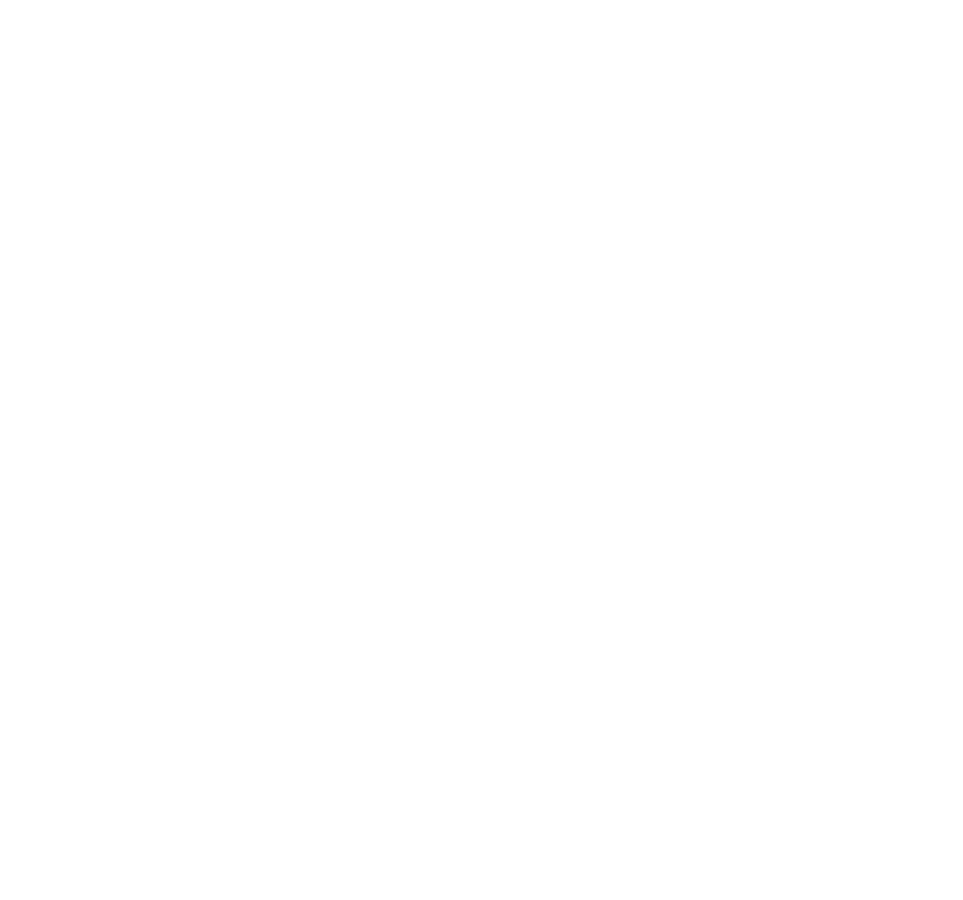
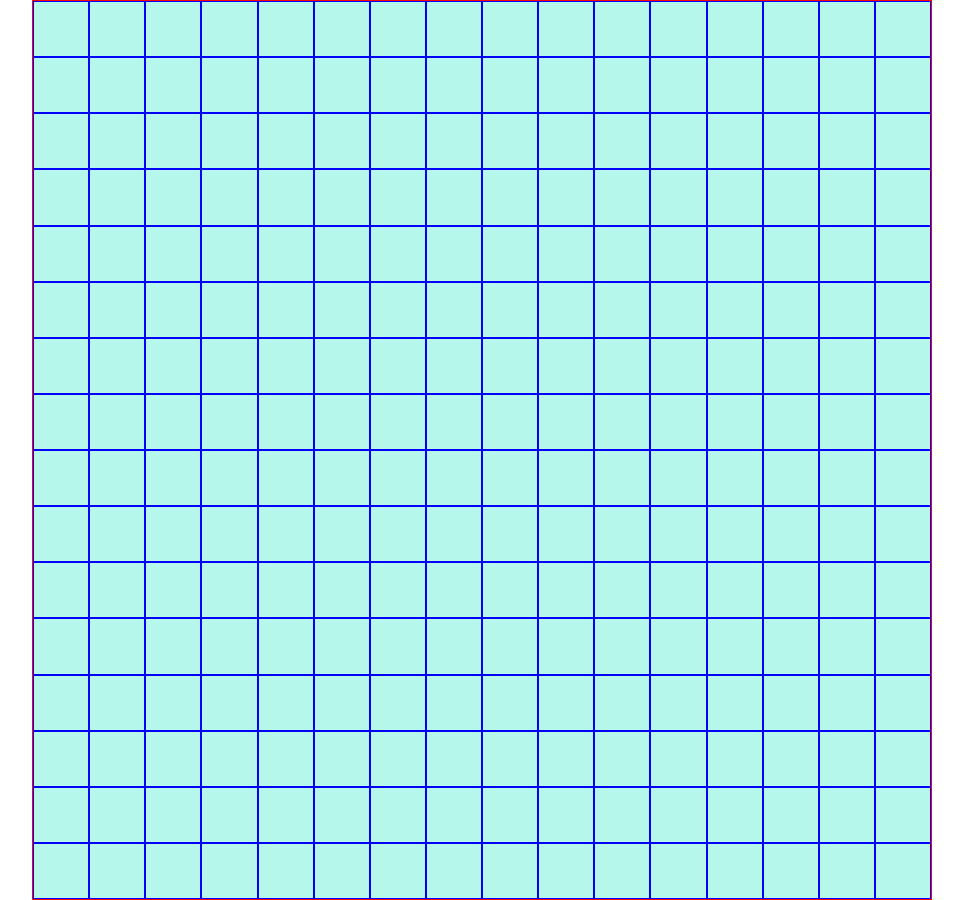
Before and after one commit to vejtheguy/etch-a-sketch, a plain HTML site: page index.html in a window 1280 px wide. Shown: the whole page, without its empty margins (158-1121 px from the left). Before the commit the page ends 800 px from the top, so only its background shows below. Drawn offline with Linux system fonts and the light colour scheme.

Commit message:
update: flexbox grid setup

```diff
--- a/index.html
+++ b/index.html
@@ -10,6 +10,9 @@
 </head>
 
 <body>
+    <div id="container">
+
+    </div>
 
 </body>
 
--- a/main.js
+++ b/main.js
@@ -0,0 +1,20 @@
+const container = document.getElementById("container");
+const columns = 16;
+const grid = columns * columns;
+const containerSize = 900;
+const squareSize = containerSize / columns;
+
+container.style.setProperty("--box-size", `${columns}`);
+
+const setGrid = () => {
+  for (let i = 1; i <= grid; i++) {
+    const newBox = document.createElement("div");
+    newBox.classList.add("box");
+    container.appendChild(newBox);
+    newBox.addEventListener("mouseover", (hover) => {
+      hover.target.style.backgroundColor = "red";
+    });
+  }
+};
+
+setGrid();
--- a/styles.css
+++ b/styles.css
@@ -0,0 +1,26 @@
+root {
+  --box-size: 20;
+}
+
+* {
+  margin: 0;
+  padding: 0;
+  box-sizing: border-box;
+}
+
+#container {
+  display: flex;
+  flex-wrap: wrap;
+  align-content: flex-start;
+  width: 900px;
+  min-height: 100vh;
+  margin: 0 auto;
+  border: 1px solid red;
+}
+
+.box {
+  flex: 0 0 calc(100% / var(--box-size));
+  aspect-ratio: 1/1;
+  background-color: #b5f7ea;
+  border: 1px solid blue;
+}
```
